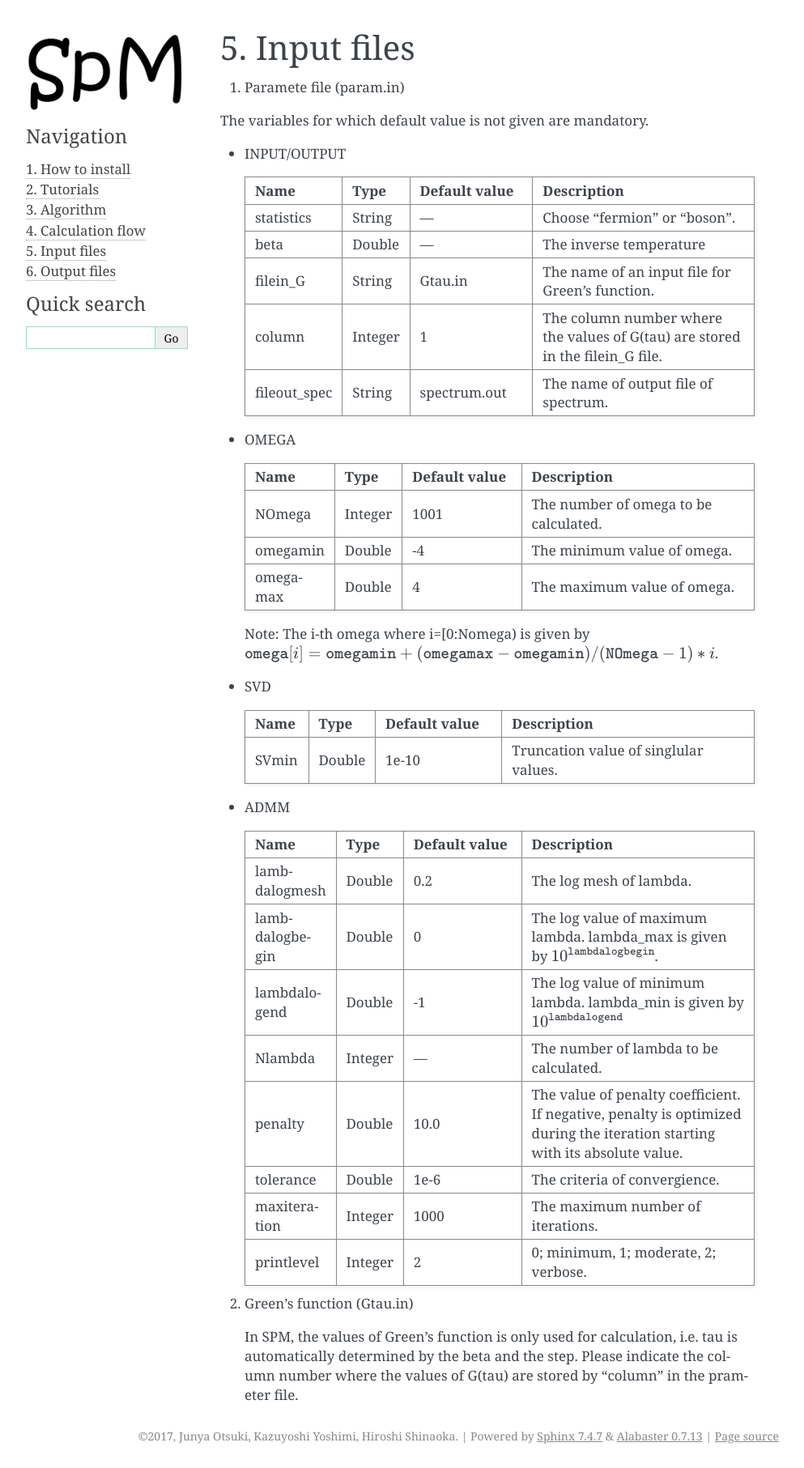
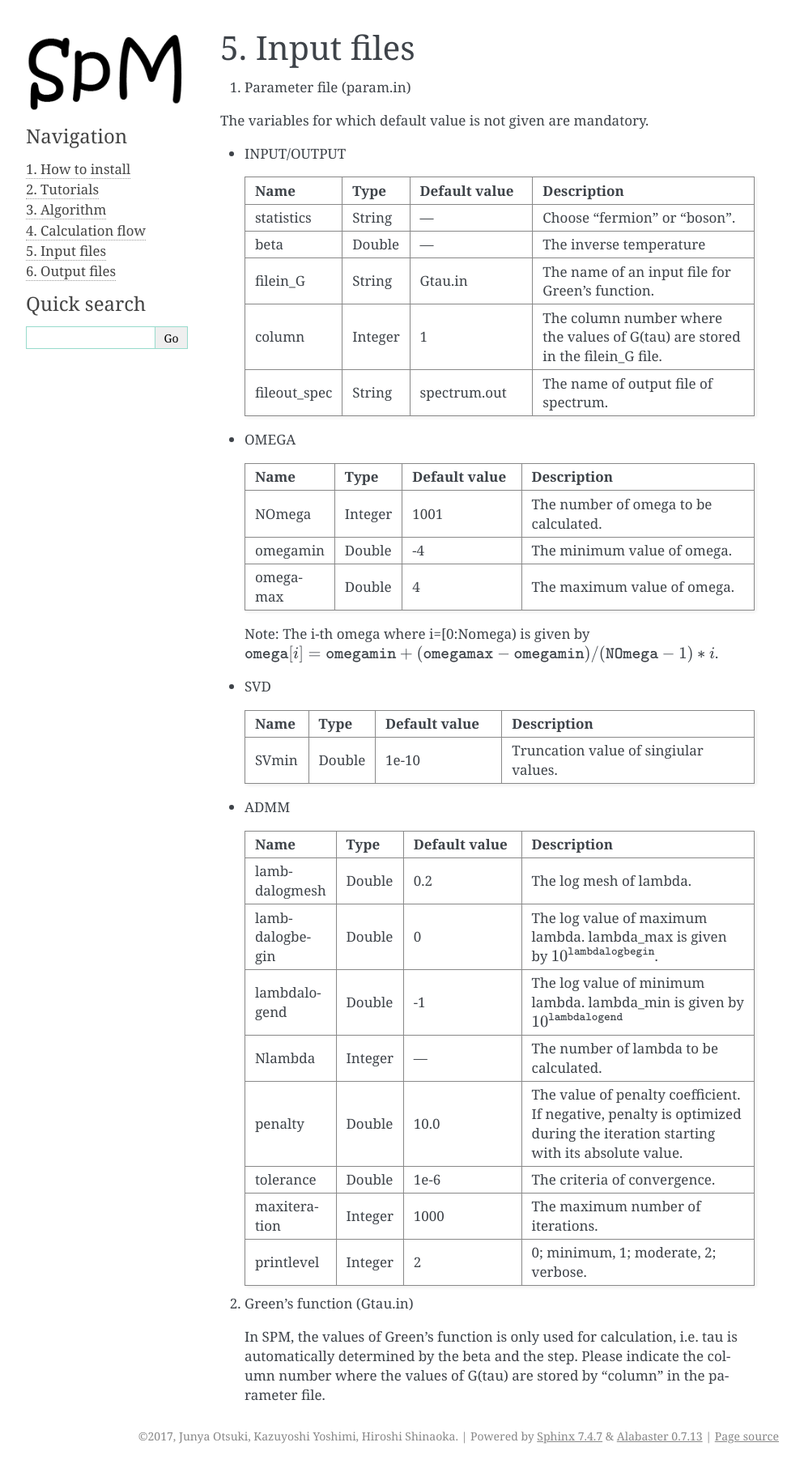
Before and after one commit to SpM-lab/SpM, a Sphinx documentation site: the page built from docs/manual/source/docs/inputfile.rst, in a window 1280 px wide. Shown: the whole page at 81% size, without its empty margins (148-1141 px from the left). Built offline with Sphinx 7.4.7, drawn with Linux system fonts in a browser that asks for light colours; formulas are drawn with MathJax 3.

Commit message:
add function of spelling check for making documentation

```diff
--- a/docs/manual/source/conf.py
+++ b/docs/manual/source/conf.py
@@ -37,7 +37,9 @@
               'sphinxcontrib.actdiag',
               'sphinxcontrib.nwdiag',
               'sphinxcontrib.rackdiag',
-              'sphinxcontrib.packetdiag',]
+              'sphinxcontrib.packetdiag',
+              'sphinxcontrib.spelling',]
+
 #mathjax_path = 'http://mathjax.connectmv.com/MathJax.js?config=default'
 
 blockdiag_html_image_format = 'SVG'
--- a/docs/manual/source/docs/inputfile.rst
+++ b/docs/manual/source/docs/inputfile.rst
@@ -7,7 +7,7 @@
 
 Input files
 ===============================
-1. Paramete file (param.in)
+1. Parameter file (param.in)
 
 The variables for which default value is not given are mandatory.
 
@@ -47,7 +47,7 @@
      :widths: 1,1,2,4
 
      Name, Type, Default value, Description
-     SVmin, Double, 1e-10, Truncation value of singlular values.
+     SVmin, Double, 1e-10, Truncation value of singiular values.
 
 
 * ADMM
@@ -62,7 +62,7 @@
      lambdalogend, Double, -1, The log value of minimum lambda. lambda_min is given by :math:`10^{\verb|lambdalogend|}`
      Nlambda, Integer, ---,  The number of lambda to be calculated.
      penalty, Double, 10.0, "The value of penalty coefficient. If negative, penalty is optimized during the iteration starting with its absolute value."
-     tolerance, Double, 1e-6, The criteria of convergience.
+     tolerance, Double, 1e-6, The criteria of convergence.
      maxiteration, Integer,1000,	The maximum number of iterations.
      printlevel, Integer,2,	"0; minimum, 1; moderate, 2; verbose."
 
@@ -71,4 +71,4 @@
    In SPM, the values of Green's function is only used for calculation,
    i.e. tau is automatically determined by the beta and the step.
    Please indicate the column number where the values of G(tau) are
-   stored by "column" in the prameter file.
+   stored by "column" in the parameter file.
--- a/docs/manual/source/docs/tutorials.rst
+++ b/docs/manual/source/docs/tutorials.rst
@@ -150,7 +150,7 @@
 
 - *find_lambda_opt.eps*
 
-    User should check how the regularization parameter :math:`\lambda` is determined and whether the choice is resonable.
+    User should check how the regularization parameter :math:`\lambda` is determined and whether the choice is reasonable.
     Loot at the file ``output/find_lambda_opt.eps``
 
     .. image:: figs/find_lambda_opt.jpg
```
Also changed, not shown: docs/manual/source/spelling_wordlist.txt (added, +34 -0 lines), 1 other file.
